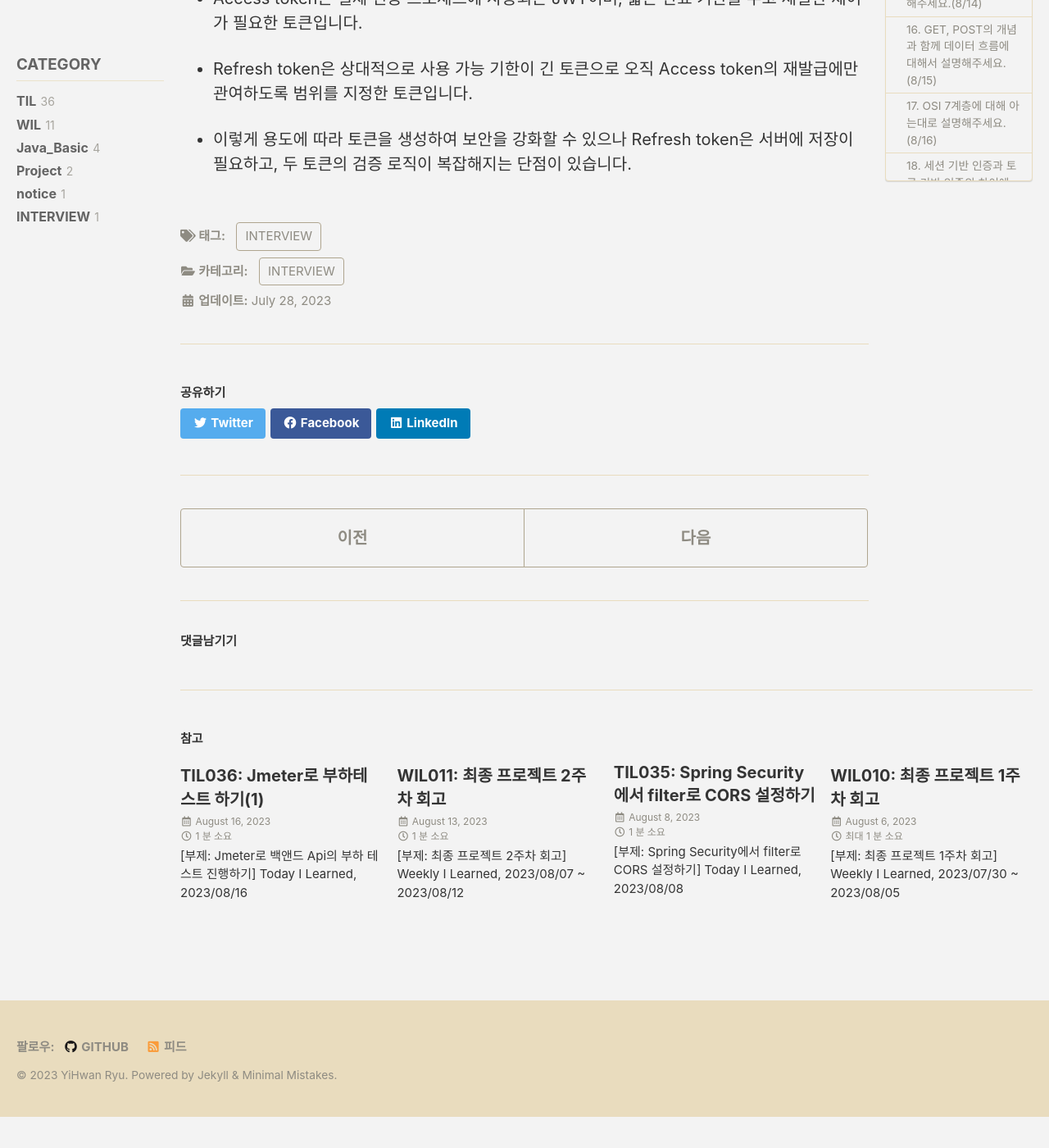
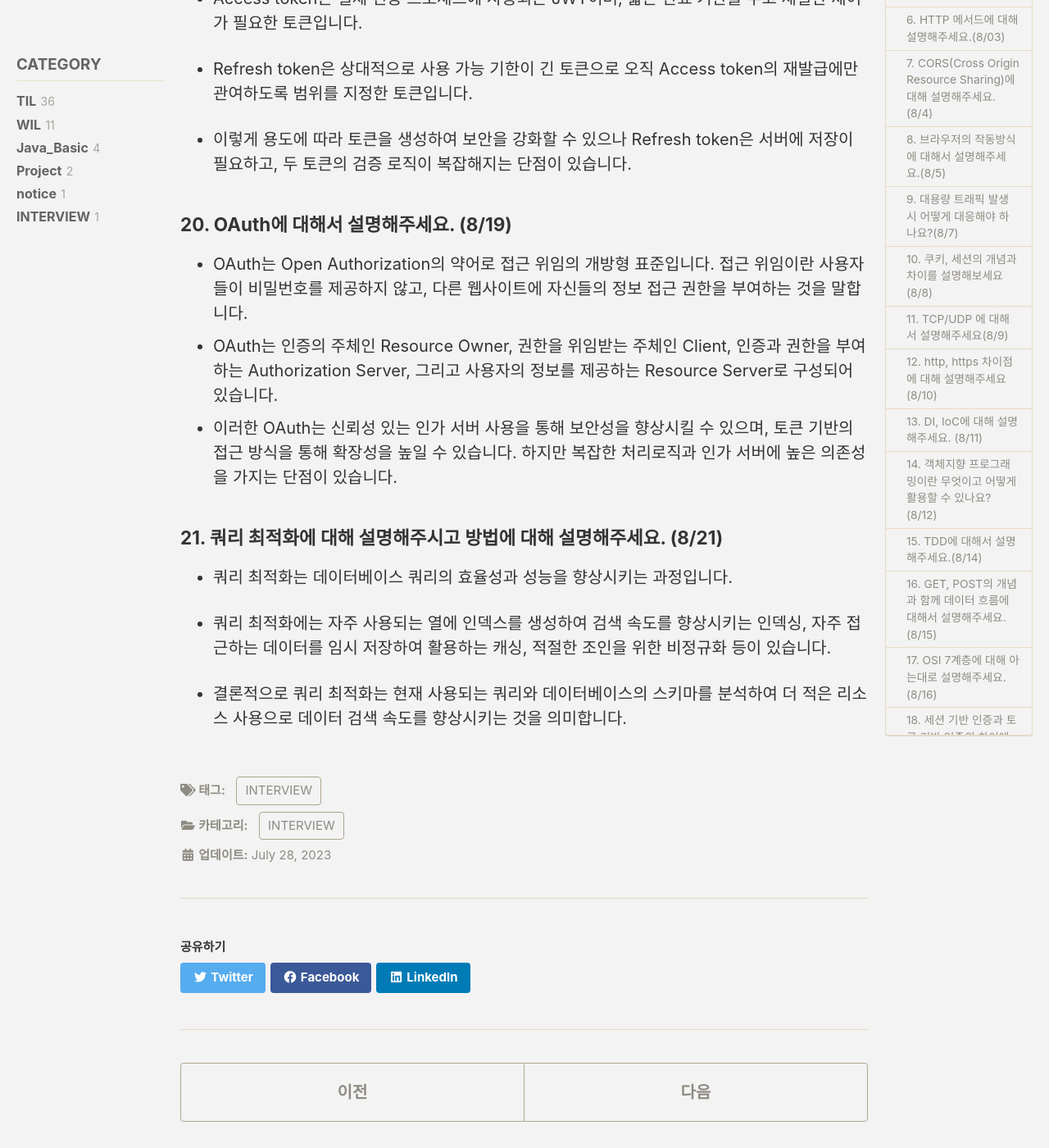
Before and after one commit to YiHwanRyu/YiHwanRyu.github.io, a Jekyll site: the page built from _posts/2023-07-28-INTERVIEW001.md, in a window 1280 px wide and 1400 px high, scrolled down 7167 px. Shown: the whole window at 82% size. Built offline with Jekyll 4.4.1, drawn with Linux system fonts in a browser that asks for light colours; cached includes are drawn as plain includes; some web fonts are replaced; comment, search, counter and statistics services are not loaded; before the commit the page ends 8529 px from its top, so only the background shows below that.

Commit message:
[UPDATE] INTERVIEW001 post 내용 추가

```diff
--- a/_posts/2023-07-28-INTERVIEW001.md
+++ b/_posts/2023-07-28-INTERVIEW001.md
@@ -182,3 +182,17 @@ sidebar:
 - Refresh token은 상대적으로 사용 가능 기한이 긴 토큰으로 오직 Access token의 재발급에만 관여하도록 범위를 지정한 토큰입니다.
 
 - 이렇게 용도에 따라 토큰을 생성하여 보안을 강화할 수 있으나 Refresh token은 서버에 저장이 필요하고, 두 토큰의 검증 로직이 복잡해지는 단점이 있습니다.
+
+### 20. OAuth에 대해서 설명해주세요. (8/19)
+
+- OAuth는 Open Authorization의 약어로 접근 위임의 개방형 표준입니다. 접근 위임이란 사용자들이 비밀번호를 제공하지 않고, 다른 웹사이트에 자신들의 정보 접근 권한을 부여하는 것을 말합니다.
+- OAuth는 인증의 주체인 Resource Owner, 권한을 위임받는 주체인 Client, 인증과 권한을 부여하는 Authorization Server, 그리고 사용자의 정보를 제공하는 Resource Server로 구성되어 있습니다.
+- 이러한 OAuth는 신뢰성 있는 인가 서버 사용을 통해 보안성을 향상시킬 수 있으며, 토큰 기반의 접근 방식을 통해 확장성을 높일 수 있습니다. 하지만 복잡한 처리로직과 인가 서버에 높은 의존성을 가지는 단점이 있습니다.
+
+### 21. 쿼리 최적화에 대해 설명해주시고 방법에 대해 설명해주세요. (8/21)
+
+- 쿼리 최적화는 데이터베이스 쿼리의 효율성과 성능을 향상시키는 과정입니다.
+
+- 쿼리 최적화에는 자주 사용되는 열에 인덱스를 생성하여 검색 속도를 향상시키는 인덱싱, 자주 접근하는 데이터를 임시 저장하여 활용하는 캐싱, 적절한 조인을 위한 비정규화 등이 있습니다.
+
+- 결론적으로 쿼리 최적화는 현재 사용되는 쿼리와 데이터베이스의 스키마를 분석하여 더 적은 리소스 사용으로 데이터 검색 속도를 향상시키는 것을 의미합니다.
```
